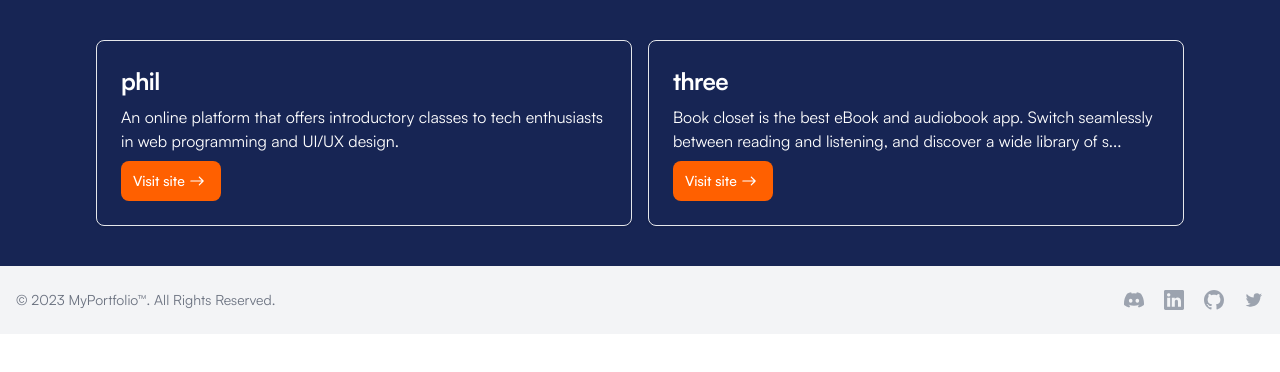
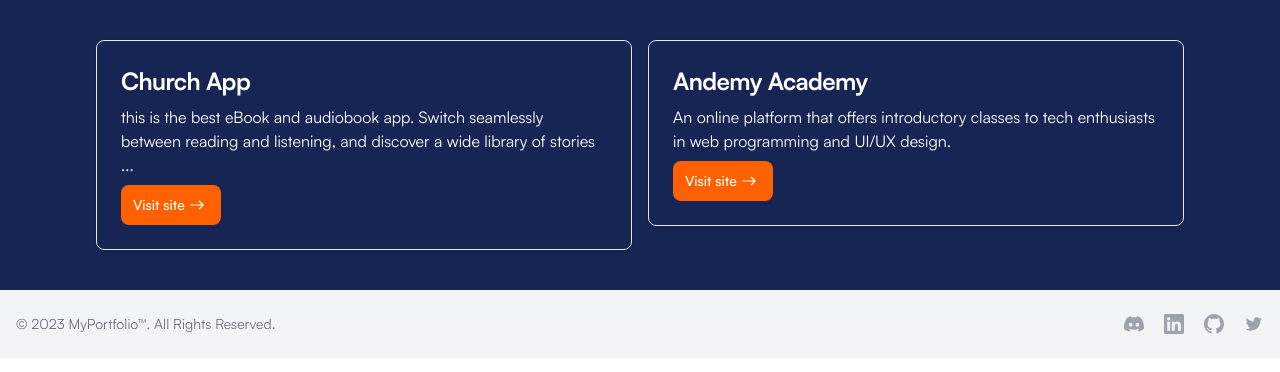
Before and after one commit to RaleighEfe/my-app, a Next.js app: page /all-works in a window 1280 px wide. Shown: the top 372 px of the page. Built offline with nearby package versions, Linux system fonts and the light colour scheme.

Commit message:
link changes

```diff
--- a/src/components/molecules/NavBar.jsx
+++ b/src/components/molecules/NavBar.jsx
@@ -19,7 +19,7 @@ const NavBar = () => {
       <div className="max-w-screen-xl flex flex-wrap items-center justify-between mx-auto p-4">
         <div className="text-white text-lg md:text-3xl">Logo</div>
         <div className="flex md:order-2">
-          <WhatsAppButton/>
+          <WhatsAppButton />
           {/* <Buttons type="filled">Start WhatsApp Chat</Buttons> */}
           <button
             type="button"
@@ -71,10 +71,10 @@ const NavBar = () => {
       {isOpen && (
         <div className="origin-top-right fixed z-3 right-0 mt-2 w-3/4 rounded-md shadow-lg bg-white p-5">
           <button
-            className="grid text-lg justify-end"
+            className="grid text-lg justify-center"
             onClick={handleToggleClose}
           >
-            <MdOutlineCancel size={24}/>
+            <MdOutlineCancel size={24} />
           </button>
           <div className="grid grid-rows_[min-content] justify-center content-center gap-4">
             <Link href="/" className="hover:text-primary">
--- a/src/components/organism/Works.jsx
+++ b/src/components/organism/Works.jsx
@@ -7,14 +7,14 @@ import CropText from "../atoms/CropText";
 const Works = () => {
   const schema = [
     {
-      title: "phil",
+      title: "Church App",
+      desc: "this is the best eBook and audiobook app. Switch seamlessly between reading and listening, and discover a wide library of stories for hours of entertainment on the road.",
+      site: "https://church-app-alpha.vercel.app/",
+    },
+    {
+      title: "Andemy Academy",
       desc: "An online platform that offers introductory classes to tech enthusiasts in web programming and UI/UX design.",
       site: "https://www.andemyacademy.com/",
-    },
-    {
-      title: "three",
-      desc: "Book closet is the best eBook and audiobook app. Switch seamlessly between reading and listening, and discover a wide library of stories for hours of entertainment on the road.",
-      site: "https://book-closet.vercel.app/",
     },
   ];
   return (
--- a/src/components/organism/portfolio.jsx
+++ b/src/components/organism/portfolio.jsx
@@ -27,9 +27,9 @@ const Portfolio = () => {
       prompt1: "Nextjs",
       prompt2: "Tailwind css",
       prompt3: "Responsive design",
-      title: "Andemy Academy",
-      text: "An online platform that offers introductory classes to tech enthusiasts in web programming and UI/UX design.",
-      link: "https://www.andemyacademy.com/",
+      title: "Book Closet",
+      text: "Book closet is the best eBook and audiobook app. Switch seamlessly between reading and listening, and discover a wide library of stories for hours of entertainment on the road.",
+      link: "https://church-app-alpha.vercel.app/",
     },
     {
       image1: "",
@@ -37,9 +37,9 @@ const Portfolio = () => {
       prompt1: "Nextjs",
       prompt2: "Tailwind css",
       prompt3: "Responsive design",
-      title: "Book Closet",
-      text: "Book closet is the best eBook and audiobook app. Switch seamlessly between reading and listening, and discover a wide library of stories for hours of entertainment on the road.",
-      link: "https://book-closet.vercel.app/",
+      title: "Andemy Academy",
+      text: "An online platform that offers introductory classes to tech enthusiasts in web programming and UI/UX design.",
+      link: "https://www.andemyacademy.com/",
     },
   ];
   return (
--- a/src/components/organism/projects.jsx
+++ /dev/null
@@ -1,46 +0,0 @@
-import Layout from "../atoms/Layout";
-
-const Projects = () => {
-  const schema = [
-    {
-      image1: "",
-      image2: "",
-      prompt1: "Nextjs",
-      prompt2: "Tailwind css",
-      prompt3: "Responsive design",
-      title: "Andemy Academy",
-      text: "An online platform that offers introductory classes to tech enthusiasts in web programming and UI/UX design.",
-      link: "https://www.andemyacademy.com/",
-    },
-    {
-      image1: "",
-      image2: "",
-      prompt1: "Nextjs",
-      prompt2: "Tailwind css",
-      prompt3: "Responsive design",
-      title: "Book Closet",
-      text: "Book closet is the best eBook and audiobook app. Switch seamlessly between reading and listening, and discover a wide library of stories for hours of entertainment on the road.",
-      link: "https://book-closet.vercel.app/",
-    },
-  ];
-  return (
-    <div>
-      {/* <Layout> */}
-      {schema.map((data) => (
-        <div key={data}>
-          <div>
-            {/* images */}
-            <div className="">
-              <div className="h-56 w-full bg-slate-400 rounded-lg p-3">
-                {/* <div className="bg-white h-full w-full rounded-lg"></div> */}
-              </div>
-            </div>
-          </div>
-        </div>
-      ))}
-      {/* </Layout> */}
-    </div>
-  );
-};
-
-export default Projects;
```
